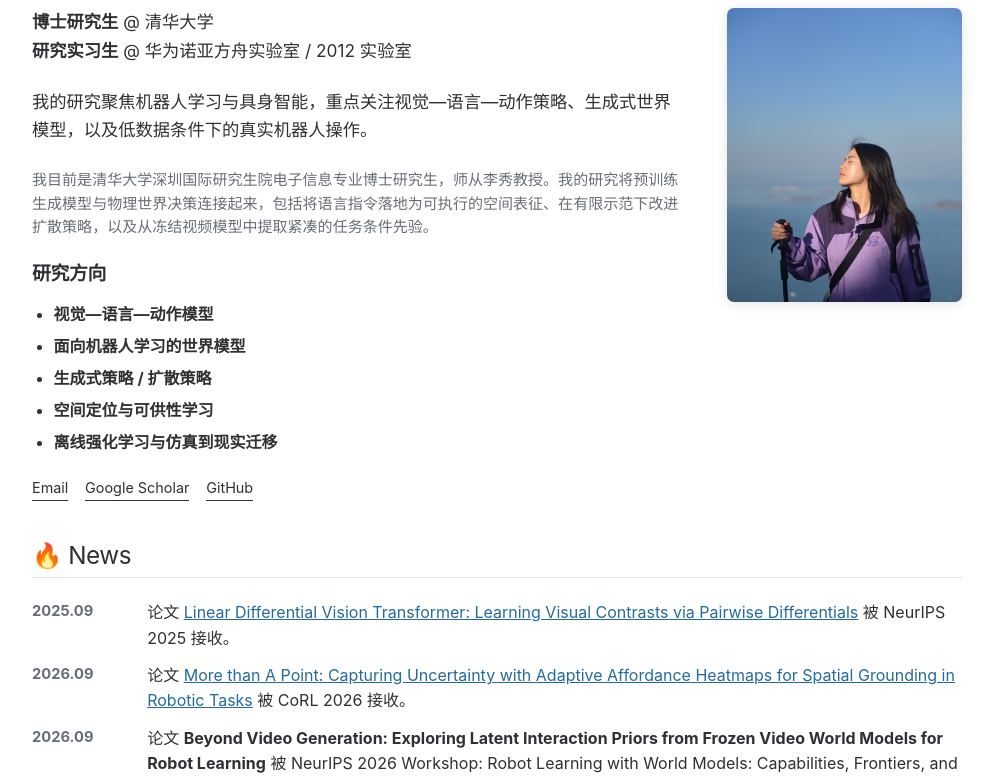
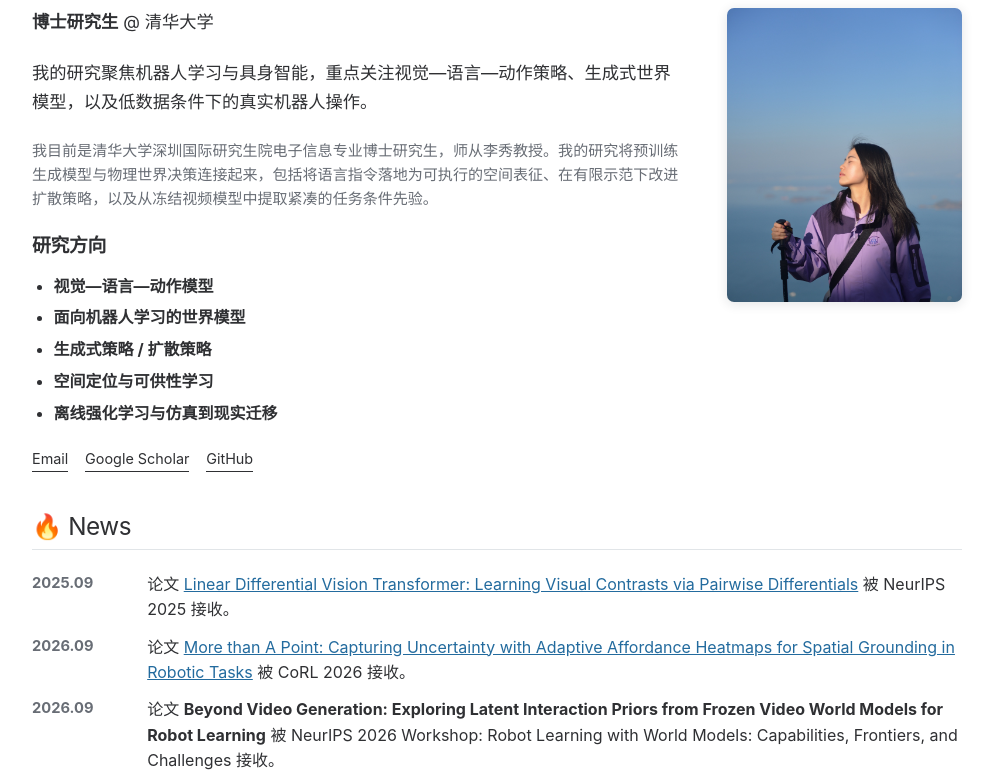
Before and after one commit to xyshao23/xyshao23.github.io, a plain HTML site: page zh.html in a window 1280 px wide. Shown: the part 185-961 px from the top of the page, without its empty margins (143-1137 px from the left). Drawn offline with Linux system fonts and the light colour scheme.

Commit message:
Simplify homepage identity line

```diff
--- a/zh.html
+++ b/zh.html
@@ -33,8 +33,7 @@
             <h1 id="about-heading"><strong>邵新宇</strong> <span lang="en">Xinyu Shao</span></h1>
             <div class="academic-about__grid">
                 <div class="academic-intro">
-                    <p class="identity-line"><strong>博士研究生</strong> @ 清华大学<br>
-                        <strong>研究实习生</strong> @ 华为诺亚方舟实验室 / 2012 实验室</p>
+                    <p class="identity-line"><strong>博士研究生</strong> @ 清华大学</p>
                     <p class="research-statement">我的研究聚焦机器人学习与具身智能，重点关注视觉—语言—动作策略、生成式世界模型，以及低数据条件下的真实机器人操作。</p>
                     <p class="research-context muted">我目前是清华大学深圳国际研究生院电子信息专业博士研究生，师从李秀教授。我的研究将预训练生成模型与物理世界决策连接起来，包括将语言指令落地为可执行的空间表征、在有限示范下改进扩散策略，以及从冻结视频模型中提取紧凑的任务条件先验。</p>
 
```
Also changed, not shown: index.html (+1 -2 lines).
